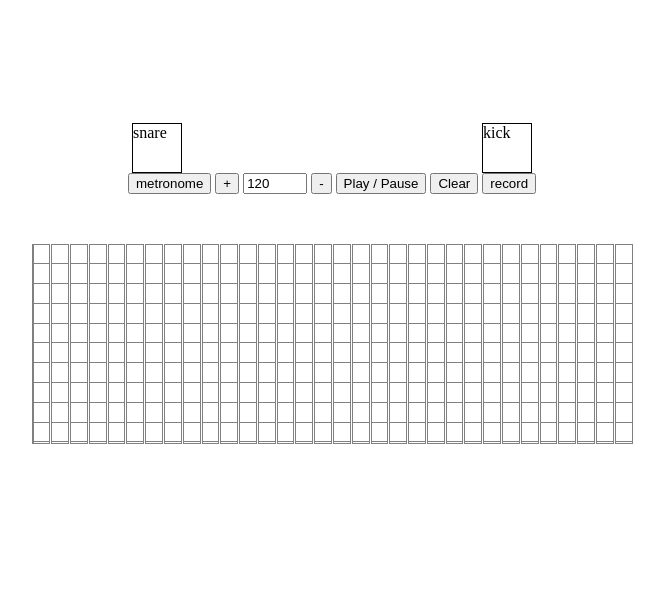
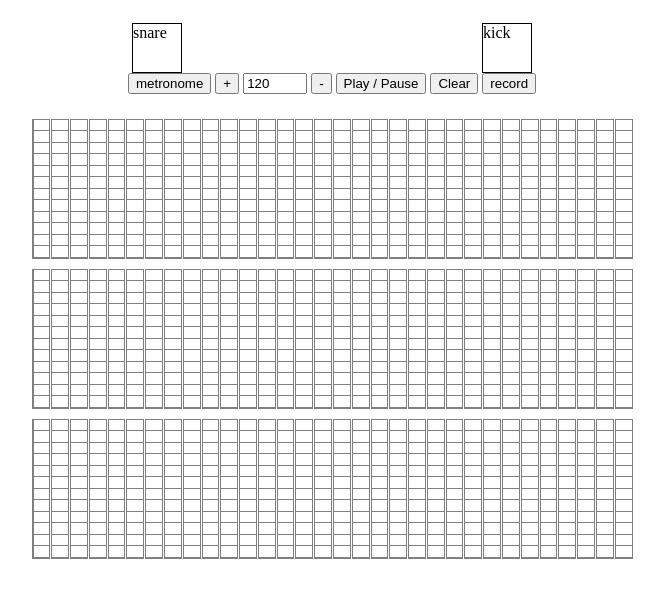
Before and after one commit to NBAtbaldwin/Js_project, a website built with webpack: page root.html in a window 1280 px wide. Shown: the whole page, without its empty margins (316-980 px from the left). Built offline with nearby package versions, Linux system fonts and the light colour scheme; no server answers.

Commit message:
should have made a new branch

```diff
--- a/root.html
+++ b/root.html
@@ -29,7 +29,7 @@
         <button type="button" id="record">record</button>
       </div>
       <div>
-        <div id="sequencer-master">
+        <div id="sequence-master">
 
         </div>
       </div>
--- a/scripts/createScene.js
+++ b/scripts/createScene.js
@@ -1,13 +1,26 @@
-const createScene = () => {
-  const master = document.getElementById("sequencer-master");
+export const createScenes = () => {
+  const master = document.getElementById("sequence-master");
 
+  [0, 1, 2].forEach((num) => {
+    const subMaster = document.createElement("div");
+    subMaster.setAttribute("id", `sequencer-${num}`)
+    master.appendChild(subMaster);
+    createScene(subMaster, num)
+
+  });
+
+}
+
+const createScene = (subMaster, num) => {
   for (let i = 0; i < 32; i++) {
     let rowDiv = document.createElement("div");
     rowDiv.setAttribute("id", `row-${i}`);
-    master.appendChild(rowDiv);
-    for (let j = 0; j < 10; j++) {
+    rowDiv.setAttribute("class", `sequencer-${num}`);
+    subMaster.appendChild(rowDiv);
+    for (let j = 0; j < 12; j++) {
       let colDiv = document.createElement("div");
-      colDiv.setAttribute("id", `row-${i}-col-${j}`)
+      colDiv.setAttribute("id", `row-${i}-col-${j}`);
+      colDiv.setAttribute("class", `sequencer-${num}`)
       rowDiv.appendChild(colDiv);
 
       // click div to create note
@@ -25,5 +38,3 @@ const createScene = () => {
     }
   }
 }
-
-export default createScene;
--- a/scripts/entry.js
+++ b/scripts/entry.js
@@ -1,5 +1,5 @@
 import Metronome from './metronome';
-import createScene from './createScene';
+import * as SceneUtil from './createScene';
 
 let drumKitBuffers;
 let context;
@@ -33,7 +33,7 @@ function init() {
       })
   });
 
-  createScene();
+  SceneUtil.createScenes();
 
   let playButton = document.getElementById('play');
   let metButton = document.getElementById('metronome');
@@ -101,7 +101,7 @@ function init() {
   });
 
   clearButton.addEventListener('click', (e) => {
-    const master = document.getElementById("sequencer-master");
+    const master = document.getElementById("sequence-master");
     const rows = master.childNodes;
     rows.forEach((row, rowIdx) => {
       row.childNodes.forEach((col, colIdx) => {
--- a/scripts/playUtil.js
+++ b/scripts/playUtil.js
@@ -38,7 +38,7 @@ export const unHighlightLastBeat = (beat) => {
 }
 
 export const clearScene = () => {
-  const master = document.getElementById("sequencer-master");
+  const master = document.getElementById("sequence-master");
   const rows = master.childNodes;
   rows.forEach((row, rowIdx) => {
     row.childNodes.forEach((col, colIdx) => {
--- a/styles/util.css
+++ b/styles/util.css
@@ -17,30 +17,40 @@ section {
 }
 
 section > div:last-child {
-  height: 300px;
+  height: 500px;
   width: 100%;
   display: flex;
   justify-content: center;
   align-items: center;
 }
 
-section > div:last-child > #sequencer-master {
-  height: 200px;
+#sequence-master {
+  height: 500px;
+  width: 100%;
+  display: flex;
+  flex-direction: column;
+  justify-content: center;
+  align-items: center;
+}
+
+[id^='sequencer-'] {
+  height: 140px;
   width: 600px;
   display: grid;
   grid-template-columns: repeat(32, 1fr);
   grid-gap: 1px;
   border-left: 1px solid gray;
+  margin-bottom: 10px;
+}
 
-}
-section > div:last-child > #sequencer-master > div {
+[id^='sequencer-'] > div {
   display: grid;
-  grid-template-rows: repeat(10, 1fr);
+  grid-template-rows: repeat(12, 1fr);
   border: 1px solid gray;
   /* grid-gap: 1px; */
 }
 
-section > div:last-child > #sequencer-master > div > div {
+[id^='sequencer-'] > div > div {
   border-bottom: 1px solid gray;
 }
 
```
Also changed, not shown: 4 other files.
